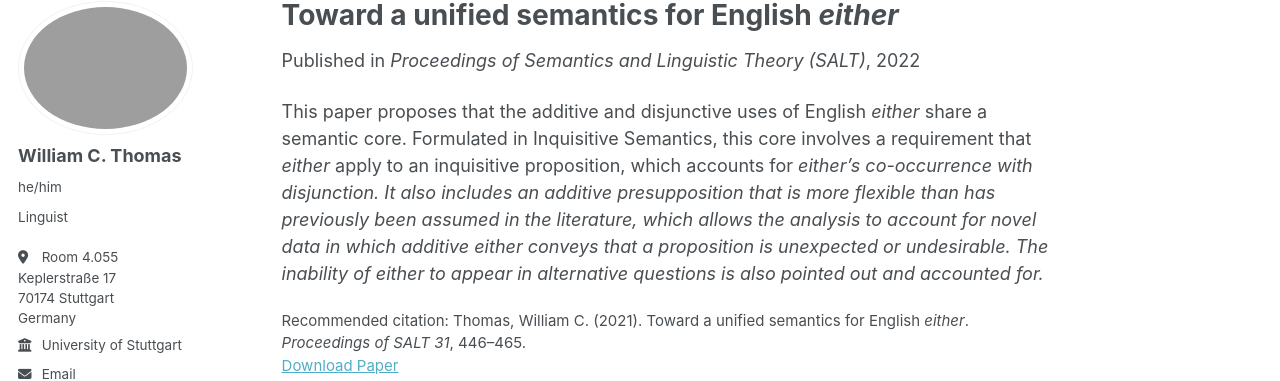
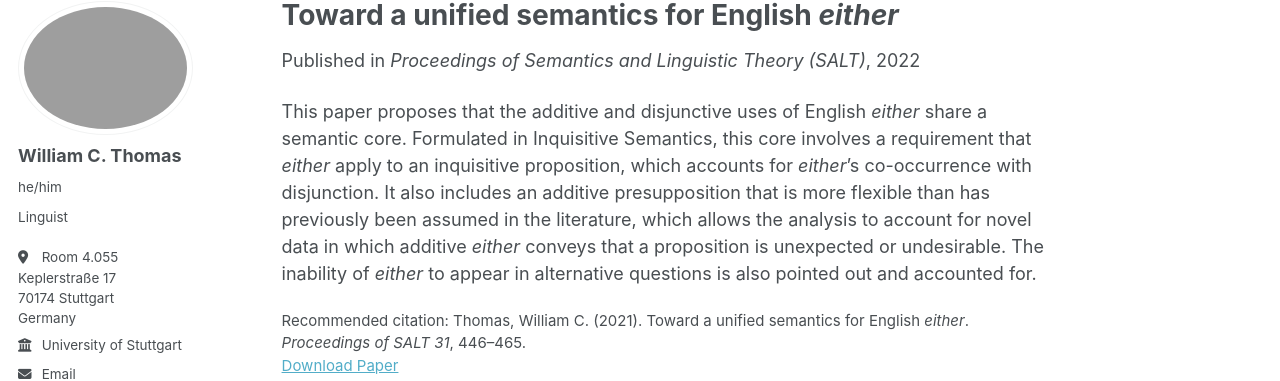
Before and after one commit to wm-t/wm-t.github.io, a Jekyll site: the page built from _publications/Thomas2021b.md, in a window 1280 px wide. Shown: the part 98-479 px from the top of the page. Built offline with Jekyll 4.4.1, drawn with Linux system fonts in a browser that asks for light colours; some web fonts are replaced; a script that is not in the unit is left out.

Commit message:
Fixing italics

```diff
--- a/_publications/Thomas2021b.md
+++ b/_publications/Thomas2021b.md
@@ -11,4 +11,4 @@ paperurl: 'https://wm-t.github.io/files/Thomas2021b.pdf'
 citation: "Thomas, William C. (2021). Toward a unified semantics for English <i>either</i>. <i>Proceedings of SALT 31</i>, 446&ndash;465."
 ---
 
-This paper proposes that the additive and disjunctive uses of English <i>either</i> share a semantic core. Formulated in Inquisitive Semantics, this core involves a requirement that <i>either</i> apply to an inquisitive proposition, which accounts for <i>either<i/>’s co-occurrence with disjunction. It also includes an additive presupposition that is more flexible than has previously been assumed in the literature, which allows the analysis to account for novel data in which additive <i>either</i> conveys that a proposition is unexpected or undesirable. The inability of <i>either</i> to appear in alternative questions is also pointed out and accounted for.
+This paper proposes that the additive and disjunctive uses of English <i>either</i> share a semantic core. Formulated in Inquisitive Semantics, this core involves a requirement that <i>either</i> apply to an inquisitive proposition, which accounts for <i>either</i>’s co-occurrence with disjunction. It also includes an additive presupposition that is more flexible than has previously been assumed in the literature, which allows the analysis to account for novel data in which additive <i>either</i> conveys that a proposition is unexpected or undesirable. The inability of <i>either</i> to appear in alternative questions is also pointed out and accounted for.
```
